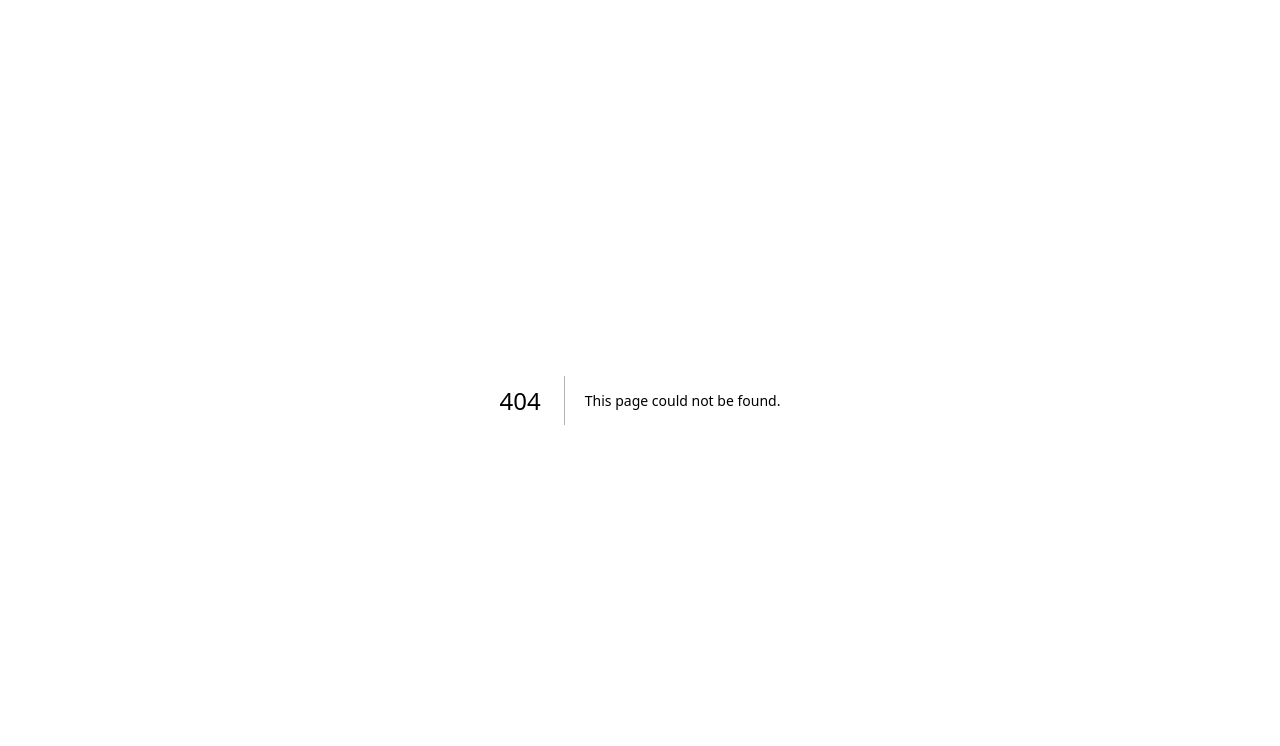
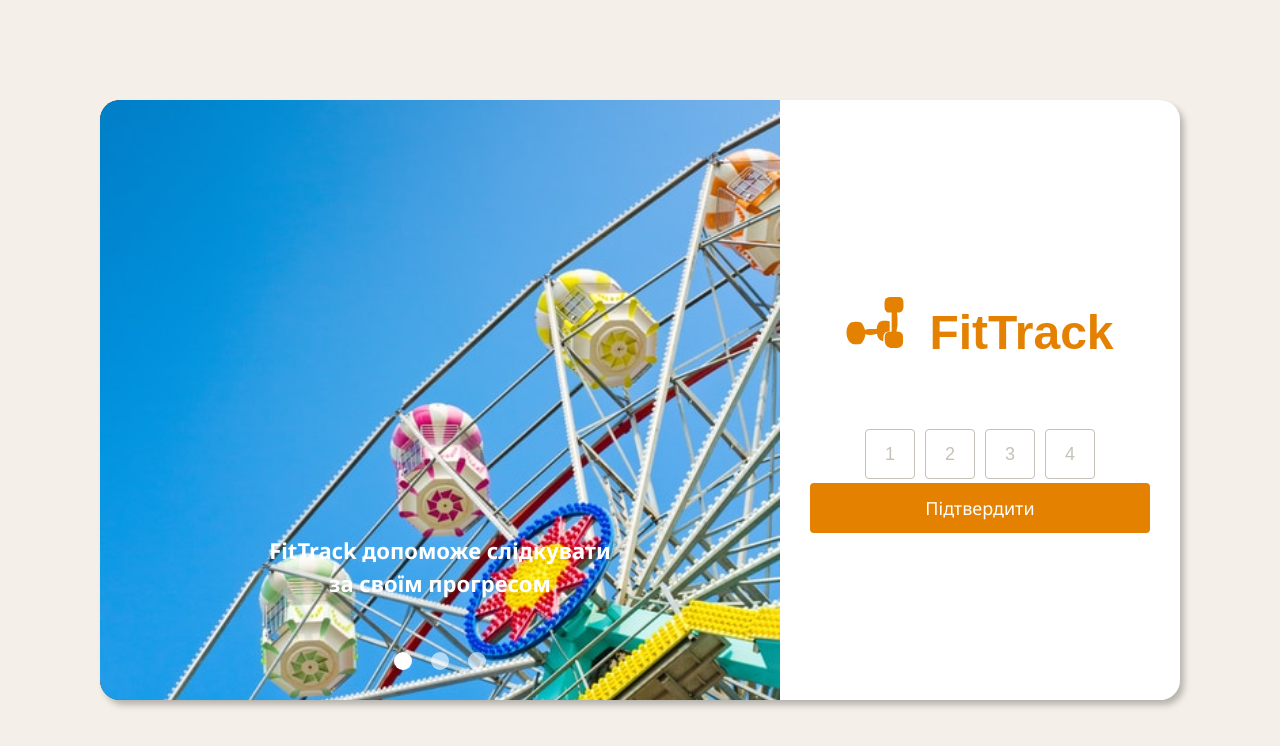
Before and after one commit to KaktusSd06/FitTrack, a Next.js app in the folder webfittrack/: page /confirmemail in a window 1280 px wide. Before the commit this address had no page. Shown: the top 746 px of the page. Built offline with nearby package versions, Linux system fonts and the light colour scheme.

Commit message:
FT-4 Added confirm email page

```diff
--- /dev/null
+++ b/webfittrack/src/app/components/AuthPage/UserContent/ConfirmEmailFields/ConfirmEmailFields.module.css
@@ -0,0 +1,43 @@
+.ConfirmContainer {
+  display: flex;
+  gap: 10px;
+  justify-content: center;
+  align-items: center;
+}
+
+.inputWrapper {
+  position: relative;
+}
+
+.input {
+  width: 50px;
+  height: 50px;
+  font-size: 24px;
+  text-align: center;
+  border: 1px solid #c6c1b9;
+  border-radius: 4px;
+  outline: none;
+  transition: border-color 0.2s;
+}
+
+.inputActive {
+  border-color: black;
+  color: black;
+}
+
+.label {
+  position: absolute;
+  top: 50%;
+  left: 50%;
+  transform: translate(-50%, -50%);
+  font-size: 18px;
+  color: #c6c1b9;
+  pointer-events: none;
+  transition: 0.2s ease all;
+}
+
+.labelActive {
+  top: -10px;
+  font-size: 14px;
+  color: black;
+}
--- /dev/null
+++ b/webfittrack/src/app/components/AuthPage/UserContent/ConfirmEmailFields/ConfirmEmailFields.tsx
@@ -0,0 +1,95 @@
+"use client";
+import React, { useState, useRef } from "react";
+import localstyles from "./ConfirmEmailFields.module.css";
+import styles from "../UserContent/UserContent.module.css";
+import Button from "../Button/Button";
+
+const ConfirmEmailFields: React.FC = () => {
+  const [code, setCode] = useState(["", "", "", ""]);
+  const [isFocused, setIsFocused] = useState([false, false, false, false]); // стани для кожного інпуту
+  const inputsRef = useRef<(HTMLInputElement | null)[]>([]);
+
+  const handleChange = (value: string, index: number) => {
+    const newCode = [...code];
+    newCode[index] = value;
+
+    setCode(newCode);
+
+    // Фокус на наступне поле, якщо є введення
+    if (value && index < 3) {
+      inputsRef.current[index + 1]?.focus();
+    }
+
+    // Якщо код повністю введений, можна виконати подальшу дію, наприклад, верифікацію
+    if (newCode.every((val) => val !== "")) {
+      console.log("Код введений:", newCode.join(""));
+    }
+  };
+
+  const handleKeyDown = (
+    e: React.KeyboardEvent<HTMLInputElement>,
+    index: number
+  ) => {
+    // Перехід на попереднє поле при натисканні Backspace
+    if (e.key === "Backspace" && index > 0 && code[index] === "") {
+      const newFocus = [...isFocused];
+      newFocus[index] = false; // Деактивуємо поточне поле
+      newFocus[index - 1] = true; // Активуємо попереднє поле
+      setIsFocused(newFocus);
+
+      inputsRef.current[index - 1]?.focus(); // Фокус на попереднє поле
+    }
+  };
+
+  const handleFocus = (index: number) => {
+    const newFocus = [...isFocused];
+    newFocus[index] = true;
+    setIsFocused(newFocus);
+  };
+
+  const handleBlur = (index: number) => {
+    const newFocus = [...isFocused];
+    newFocus[index] = false;
+    setIsFocused(newFocus);
+  };
+
+  return (
+    <>
+      <div className={styles.UserMain}>
+        <div className={styles.FormFields}>
+          <div className={localstyles.ConfirmContainer}>
+            {code.map((value, index) => (
+              <div className={localstyles.inputWrapper} key={index}>
+                <input
+                  type="text"
+                  maxLength={1}
+                  value={value}
+                  onChange={(e) => handleChange(e.target.value, index)}
+                  onKeyDown={(e) => handleKeyDown(e, index)}
+                  onFocus={() => handleFocus(index)}
+                  onBlur={() => handleBlur(index)}
+                  ref={(el) => (inputsRef.current[index] = el)} // Зберігаємо посилання на інпут
+                  className={`${localstyles.input} ${
+                    isFocused[index] || value ? localstyles.inputActive : ""
+                  }`}
+                />
+                <label
+                  className={`${localstyles.label} ${
+                    isFocused[index] || value ? localstyles.labelActive : ""
+                  }`}
+                >
+                  {index + 1}
+                </label>
+              </div>
+            ))}
+          </div>
+          <div className={styles.Buttons}>
+            <Button label="Підтвердити" />
+          </div>
+        </div>
+      </div>
+    </>
+  );
+};
+
+export default ConfirmEmailFields;
--- /dev/null
+++ b/webfittrack/src/app/confirmemail/page.tsx
@@ -0,0 +1,13 @@
+import AuthLayout from "../components/AuthPage/AuthLayout";
+import UserContent from "../components/AuthPage/UserContent/UserContent/UserContent";
+import ConfirmEmailFields from "../components/AuthPage/UserContent/ConfirmEmailFields/ConfirmEmailFields";
+
+export default function Login() {
+  return (
+    <AuthLayout>
+      <UserContent>
+        <ConfirmEmailFields />
+      </UserContent>
+    </AuthLayout>
+  );
+}
```
